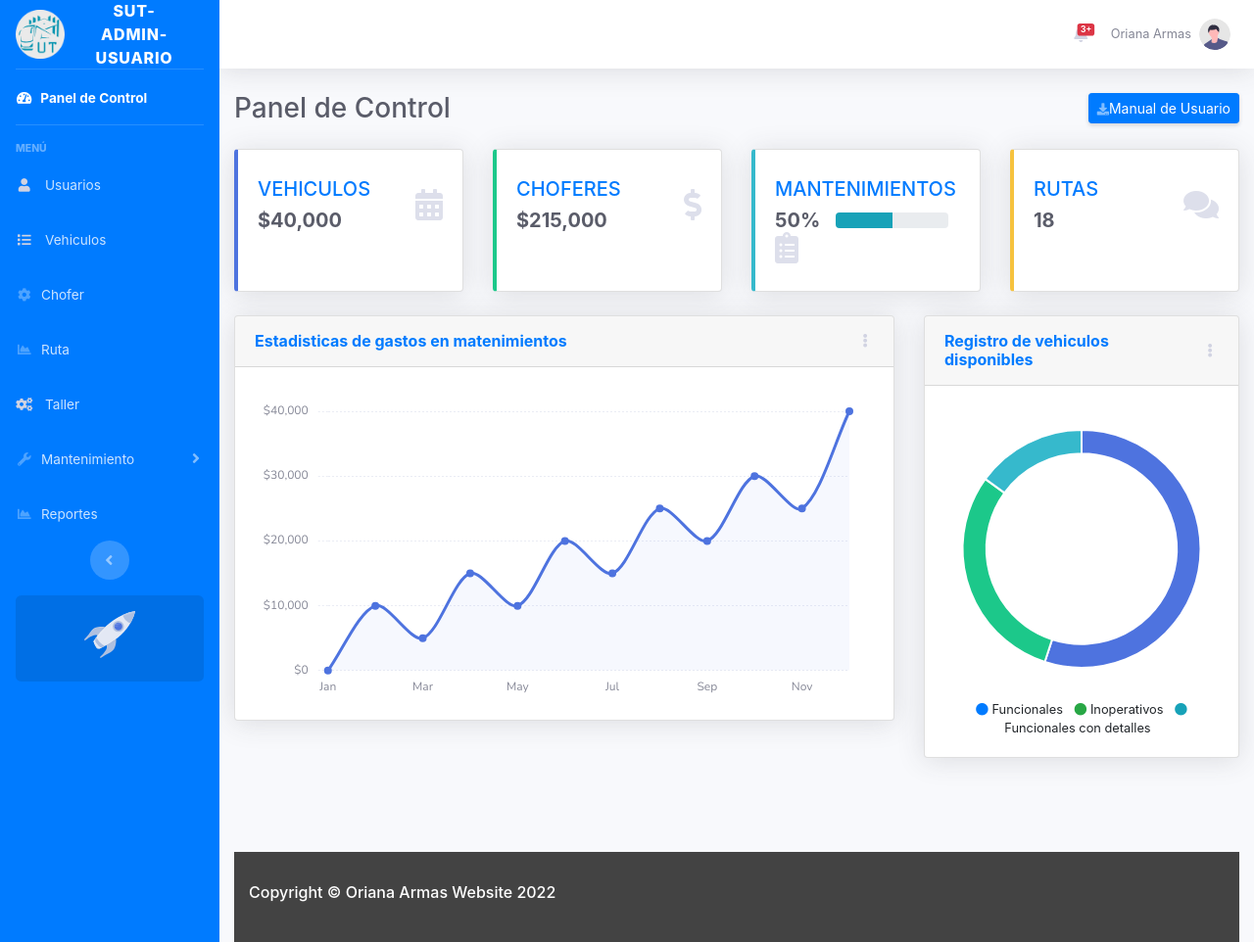
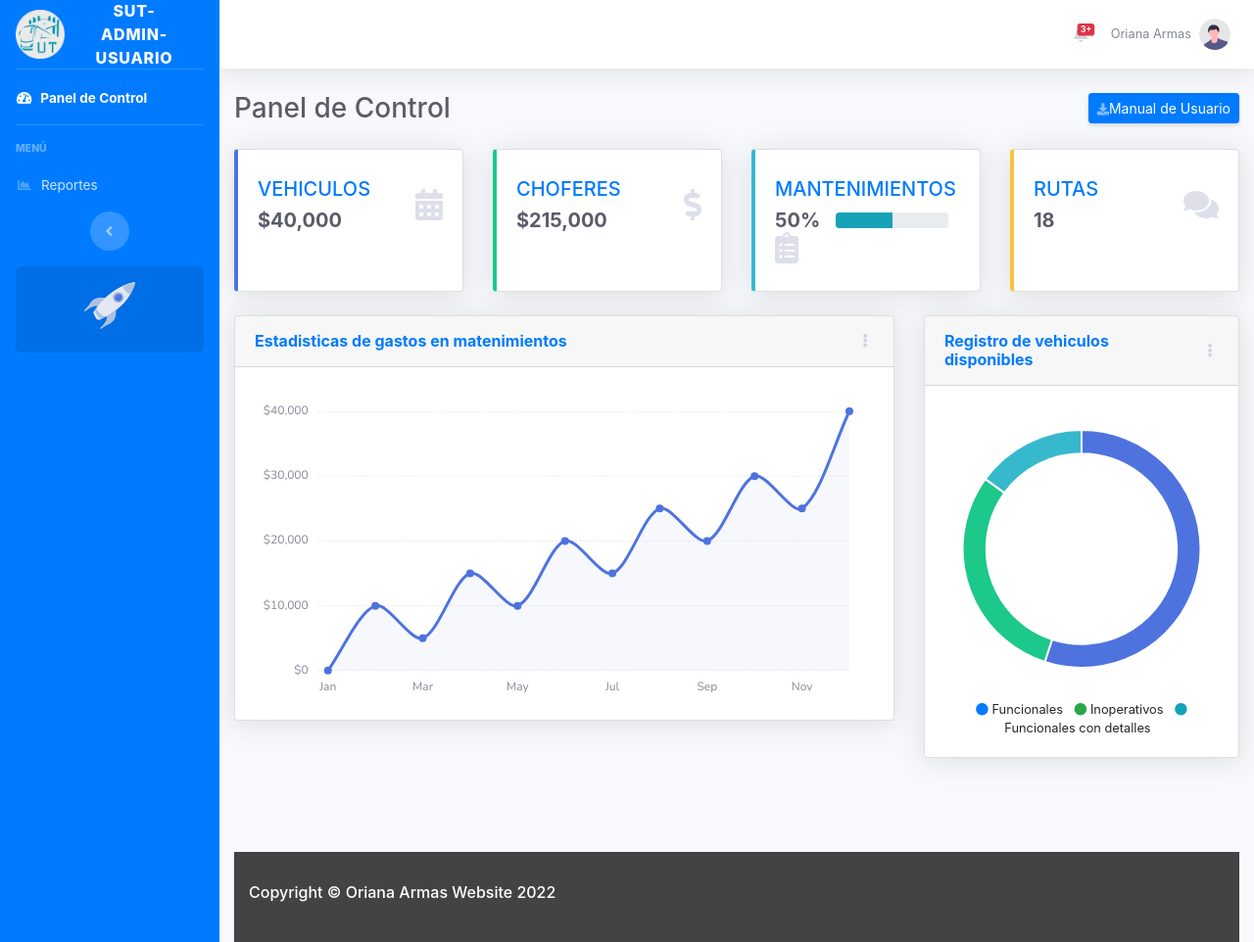
Before and after one commit to armasperezoriana/UTSystem, a PHP site: page / in a window 1280 px wide. Shown: the whole page at 98% size. Run offline with PHP 8.4, Linux system fonts and the light colour scheme; a user stored in the database is signed in; some libraries are stand-ins or nearby versions.

Commit message:
menu con permisos

```diff
--- a/assets/js/usuario/validacion.js
+++ b/assets/js/usuario/validacion.js
@@ -36,7 +36,7 @@
                                 correo: correo,
                             },
                             success: function(respuesta) {
-                                 alert(respuesta);
+                                 //alert(respuesta);
                                 if (respuesta == "1") {
                                     swal.fire({
                                         type: 'success',
--- a/content/controllers/homeController.php
+++ b/content/controllers/homeController.php
@@ -13,6 +13,8 @@
 		}
 
 		public function Consultar(){
+			//var_dump($_SESSION);
+			//return 0;
 			$objModel = new homeModel;
 			$_css = new headElement;
 			$_css->Heading();
--- a/view/assets/menu.php
+++ b/view/assets/menu.php
@@ -29,8 +29,8 @@
 
             <!-- Nav Item - USUARIOS Menu -->
             <?php
-               $_SESSION['ut_permisos'] = ['usuario', 'editar usuario', 'eliminar usuario'];
-                  if (!in_array('usuarios', $_SESSION['ut_permisos']))
+
+                  if (in_array('usuarios', $_SESSION['ut_permisos']))
             {
                  ?>
                     <li class="nav-item">
@@ -47,8 +47,8 @@
             <!-- Nav Item - Vehiculos Menu -->
                  <?php
 
-                 $_SESSION['ut_permisos'] = ['vehiculos', 'editar vehiculos', 'eliminar vehiculos'];
-                  if (!in_array('vehiculo', $_SESSION['ut_permisos']))
+
+                  if (in_array('vehiculos', $_SESSION['ut_permisos']))
             {
                  ?>
              <li class="nav-item">
@@ -64,8 +64,8 @@
 
               <!-- Nav Item - Chofer Menu -->
                <?php
-                $_SESSION['ut_permisos'] = ['chofer', 'editar chofer', 'eliminar chofer'];
-                  if (!in_array('choferes', $_SESSION['ut_permisos']))
+
+                  if (in_array('chofer', $_SESSION['ut_permisos']))
             {
                  ?>
              <li class="nav-item">
@@ -85,8 +85,8 @@
               <!-- Nav Item - Ruta Menu -->
 
               <?php
-                  $_SESSION['ut_permisos'] = ['ruta', 'editar ruta', 'eliminar ruta'];
-                  if (!in_array('rutas', $_SESSION['ut_permisos']))
+
+                  if (in_array('ruta', $_SESSION['ut_permisos']))
             {
                  ?>
              <li class="nav-item">
@@ -104,8 +104,8 @@
 
               <!-- Nav Item - Taller Menu -->
                   <?php
-                  $_SESSION['ut_permisos'] = ['talleres', 'editar taller', 'eliminar taller'];
-                  if (!in_array('taller', $_SESSION['ut_permisos']))
+
+                  if (in_array('taller', $_SESSION['ut_permisos']))
             {
                  ?>
              <li class="nav-item">
@@ -124,8 +124,8 @@
 
                 <!-- Nav Item - Mantenimiento Menu -->
                 <?php
-               $_SESSION['ut_permisos'] = ['mantenimimientos', 'editar mantenimimiento', 'eliminar mantenimimiento'];
-                  if (!in_array('mantenimimiento', $_SESSION['ut_permisos']))
+
+                  if (in_array('mantenimimiento', $_SESSION['ut_permisos']))
             {
                  ?>
              <li class="nav-item">
@@ -146,8 +146,8 @@
      <!-- Nav Item - SEGURIDAD Menu -->
 
    <?php
-                  $_SESSION['ut_permisos'] = ['seguridad', 'editar seguridad', 'eliminar seguridad'];
-                  if (!in_array('seguridad', $_SESSION['ut_permisos']))
+
+                  if (in_array('seguridad', $_SESSION['ut_permisos']))
             {
                  ?>
 
@@ -171,8 +171,8 @@
 
             <!-- Nav Item - Charts -->
              <?php
-                 $_SESSION['ut_permisos'] = ['reportes'];
-                  if (!in_array('reportess', $_SESSION['ut_permisos']))
+
+                  if (!in_array('reportes', $_SESSION['ut_permisos']))
             {
                  ?>
             <li class="nav-item">
```
Also changed, not shown: content/controllers/rutaController.php (+4 -3 lines).
